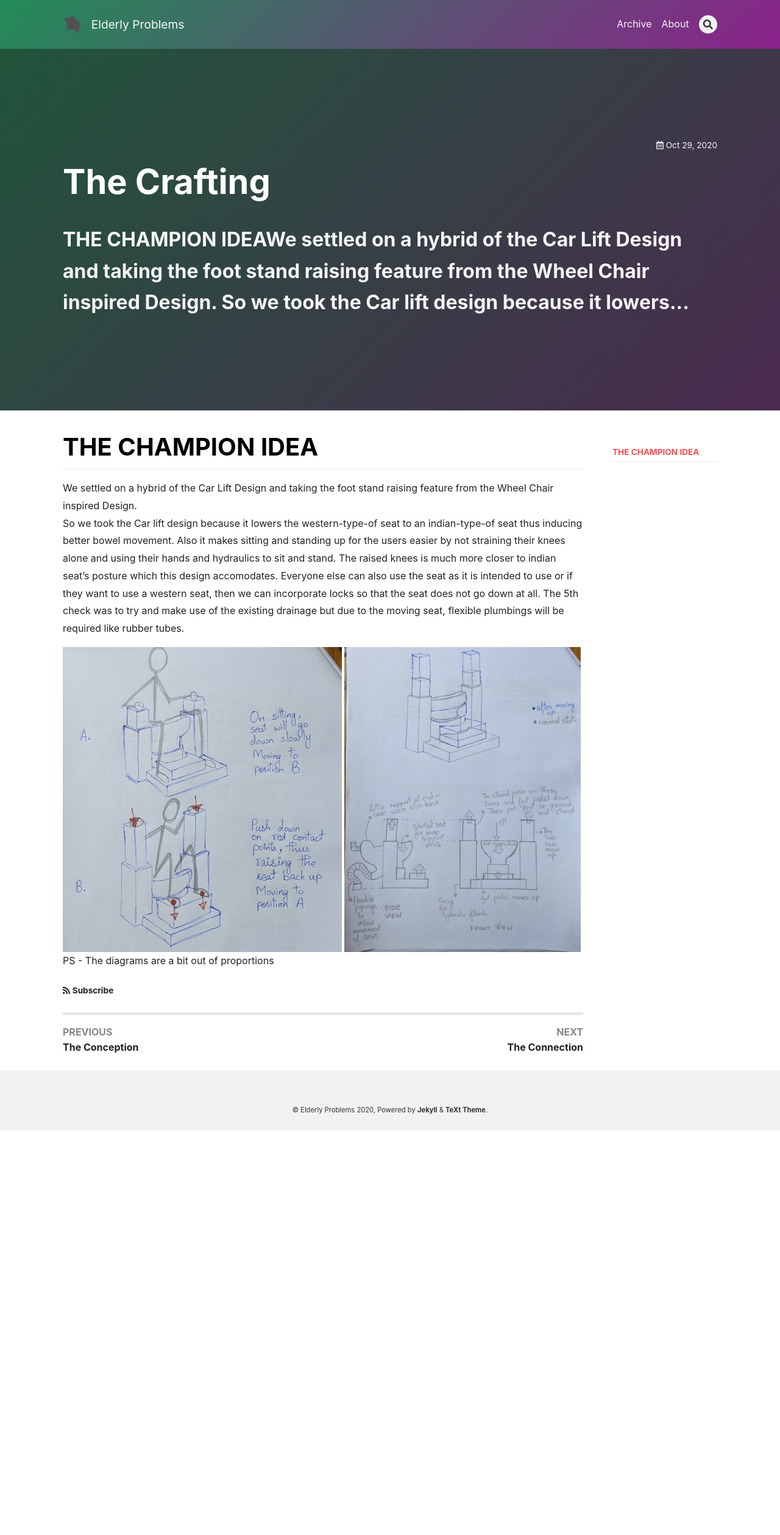
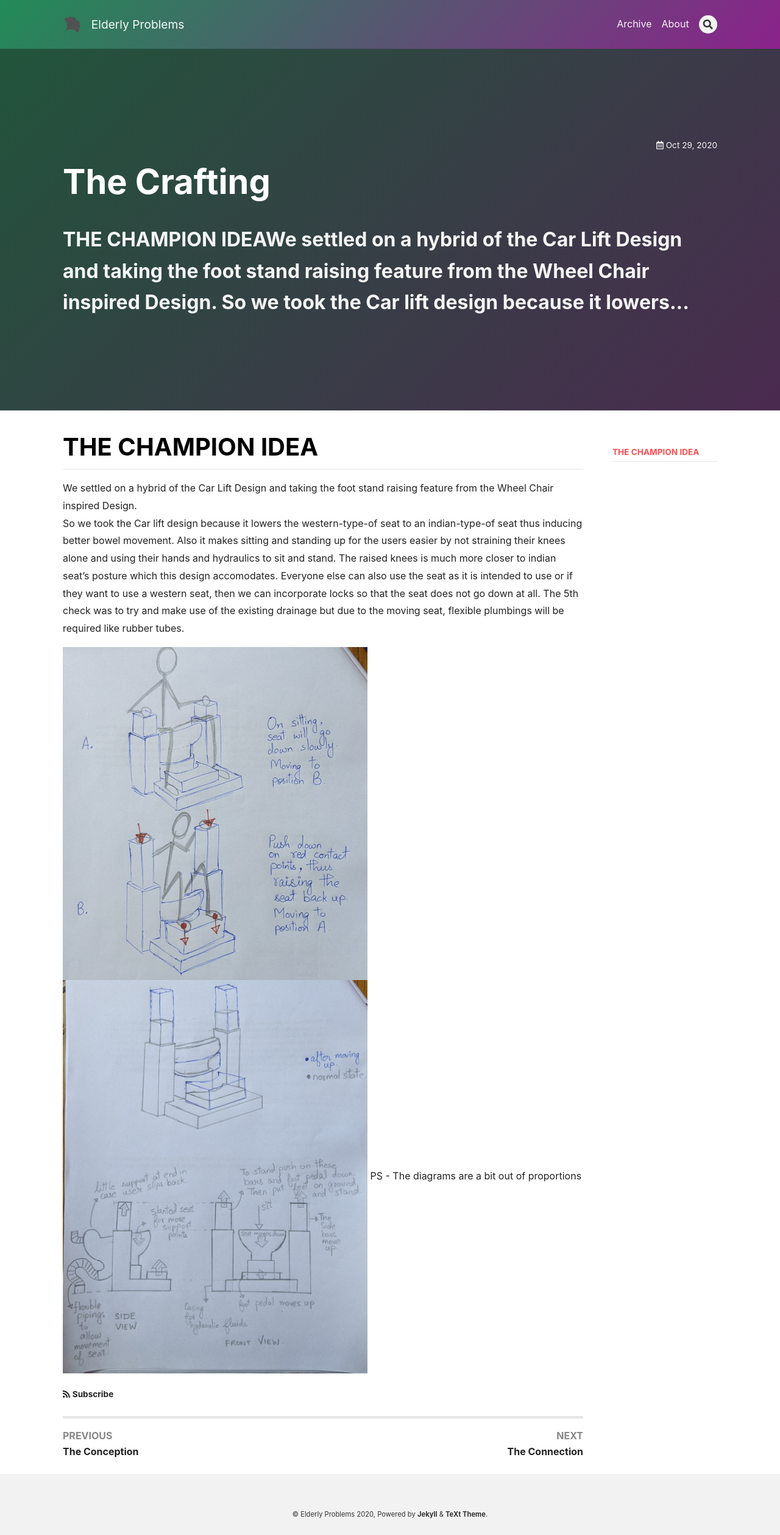
Before and after one commit to AayushKadam/Design-and-Innovation, a Jekyll site: the page built from _posts/2020-10-29-craft.md, in a window 1280 px wide. Shown: the whole page at 61% size. Built offline with Jekyll 4.4.1, drawn with Linux system fonts in a browser that asks for light colours; nearby versions of some CDN libraries; before the commit the page ends 1854 px from its top, so only the background shows below that.

Commit message:
Update 2020-10-29-craft.md

```diff
--- a/_posts/2020-10-29-craft.md
+++ b/_posts/2020-10-29-craft.md
@@ -16,6 +16,6 @@ article_header:
 We settled on a hybrid of the Car Lift Design and taking the foot stand raising feature from the Wheel Chair inspired Design.
 So we took the Car lift design because it lowers the western-type-of seat to an indian-type-of seat thus inducing better bowel movement. Also it makes sitting and standing up for the users easier by not straining their knees alone and using their hands and hydraulics to sit and stand. The raised knees is much more closer to indian seat's posture which this design accomodates. Everyone else can also use the seat as it is intended to use or if they want to use a western seat, then we can incorporate locks so that the seat does not go down at all. The 5th check was to try and make use of the existing drainage but due to the moving seat, flexible plumbings will be required like rubber tubes.
 
-<img src="https://github.com/AayushKadam/Design-and-Innovation/blob/master/assets/images/sketches/PXL_20201214_142303094.jpg?raw=1" height = "500"/>
-<img src="https://github.com/AayushKadam/Design-and-Innovation/blob/master/assets/images/sketches/PXL_20201214_141156647.jpg?raw=1" height = "500"/>
+<img src="https://github.com/AayushKadam/Design-and-Innovation/blob/master/assets/images/sketches/PXL_20201214_142303094.jpg?raw=1" width = "500"/>
+<img src="https://github.com/AayushKadam/Design-and-Innovation/blob/master/assets/images/sketches/PXL_20201214_141156647.jpg?raw=1" width = "500"/>
 PS - The diagrams are a bit out of proportions
```
